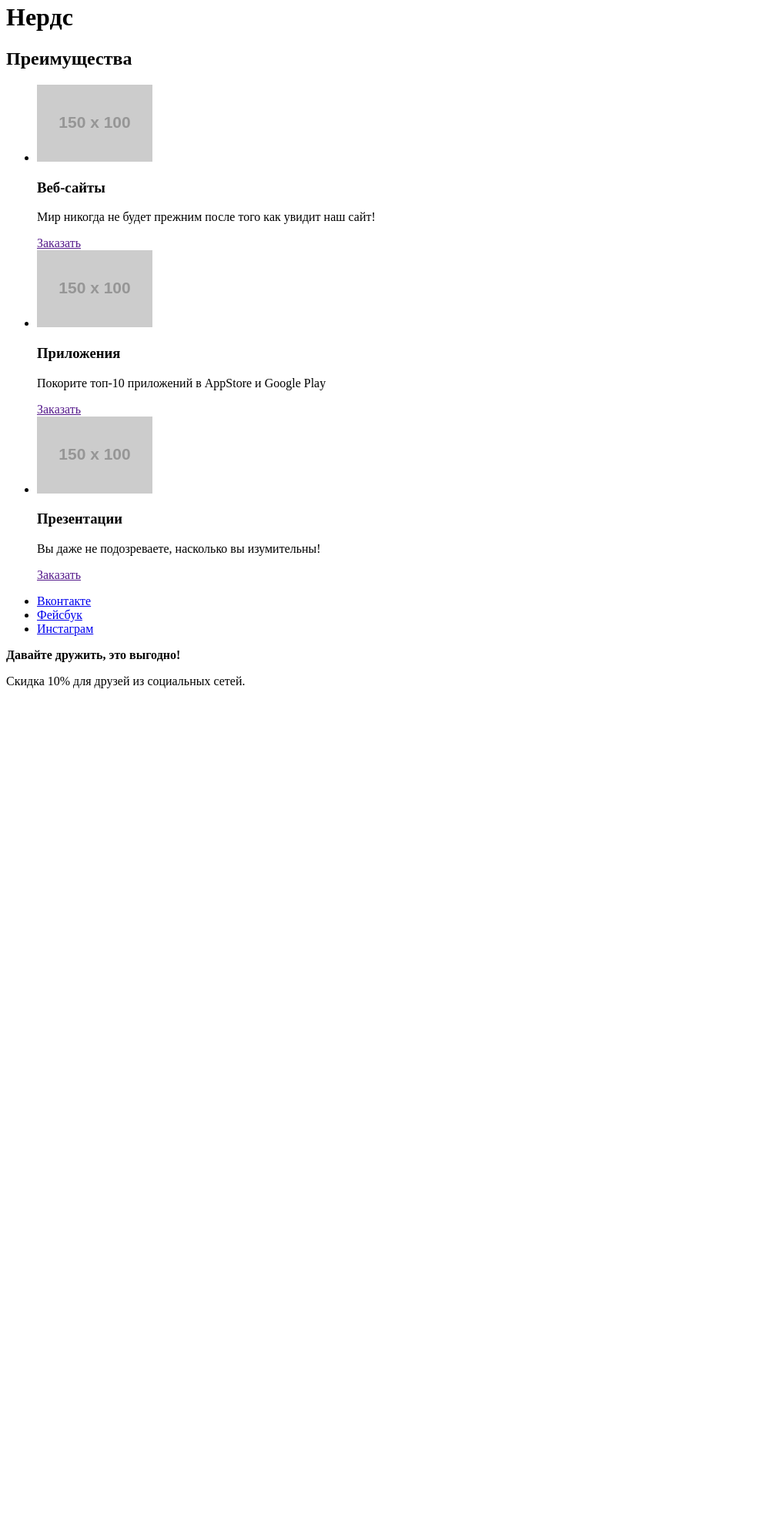
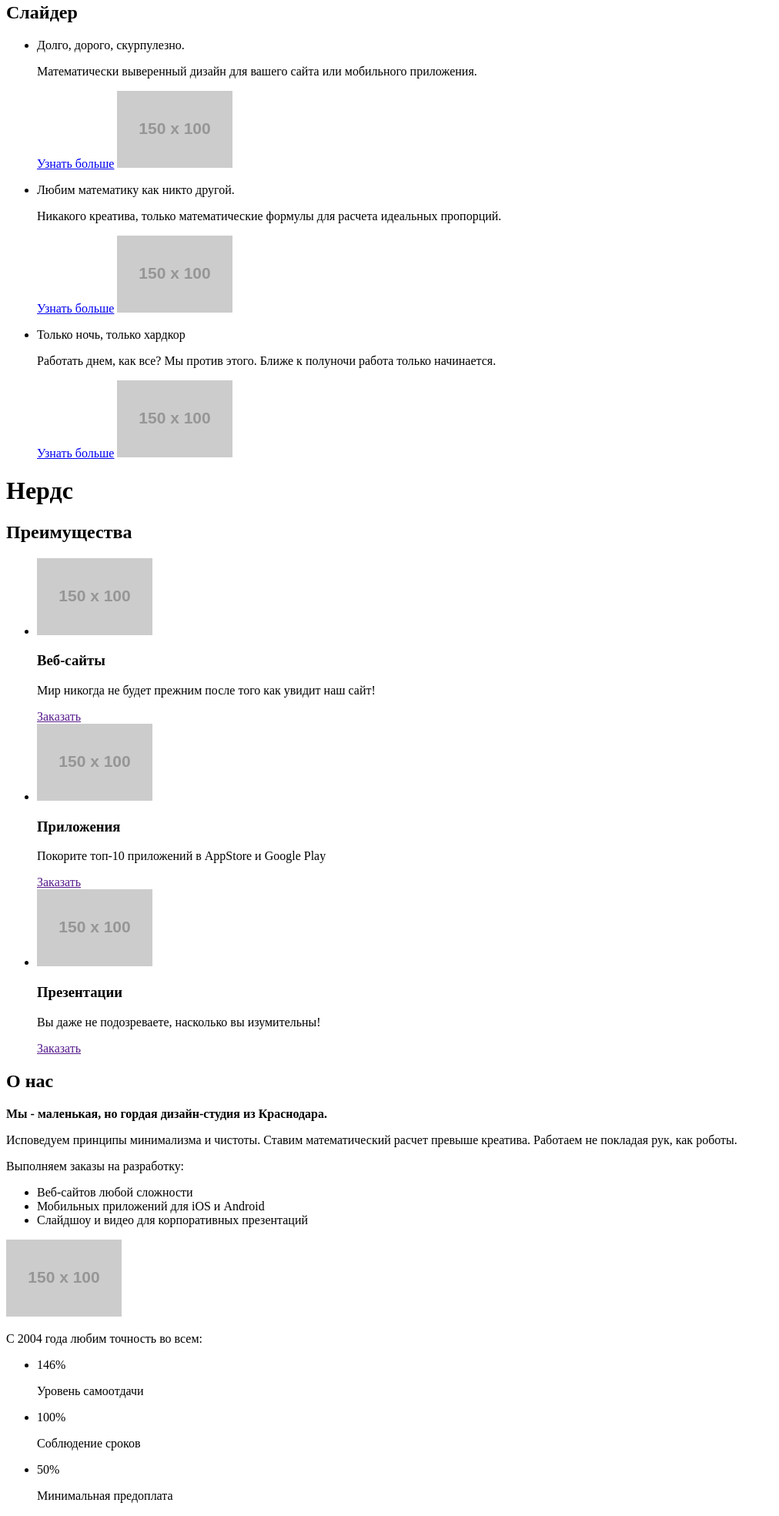
Before and after one commit to Malinka585/1095379-nerds-27, a plain HTML site: page index.html in a window 1280 px wide. Shown: the part 165-2134 px from the top of the page at 77% size, without its empty margins (0-1012 px from the left). Before the commit the page ends 1075 px from the top, so only its background shows below. Drawn offline with Linux system fonts and the light colour scheme; placeholder pictures from the web are drawn by us.

Commit message:
Личный проект: дополняем разметку

```diff
--- a/index.html
+++ b/index.html
@@ -20,6 +20,31 @@
           <a href="#">Корзина</a>
         </div>
       </nav>
+      <section>
+        <h2>Слайдер</h2>
+        <ul>
+          <li>
+            <p>Долго, дорого, скурпулезно.</p>
+            <p>Математически выверенный дизайн для вашего сайта или мобильного приложения.</p>
+            <a href="#">Узнать больше</a>
+            <img src="https://via.placeholder.com/150x100" alt="Мобильные телефоны">
+          </li>
+          <li>
+            <p>Любим математику как никто другой.</p>
+            <p>Никакого креатива, только математические формулы для расчета идеальных пропорций.</p>
+            <a href="#">Узнать больше</a>
+            <img src="https://via.placeholder.com/150x100" alt="Мобильные телефоны">
+          </li>
+          <li>
+            <p>Только ночь, только хардкор</p>
+            <p>Работать днем, как все? Мы против этого. Ближе к полуночи работа только начинается.</p>
+            <a href="#">Узнать больше</a>
+            <img src="https://via.placeholder.com/150x100" alt="Мобильные телефоны">
+          </li>
+        </ul>
+      </section>
+
+
     </header>
 <main>
 
@@ -48,10 +73,64 @@
 
     </ul>
   </section>
+  <section>
+    <h2>О нас</h2>
+    <div>
+      <p>
+        <b>Мы - маленькая, но гордая дизайн-студия из Краснодара.</b>
+      </p>
+      <p>Исповедуем принципы минимализма и чистоты. Ставим математический расчет превыше креатива. Работаем не покладая рук, как роботы.</p>
+      <p>Выполняем заказы на разработку:</p>
+      <ul>
+        <li>Веб-сайтов любой сложности</li>
+        <li>Мобильных приложений для iOS и Android</li>
+        <li>Слайдшоу и видео для корпоративных презентаций</li>
+      </ul>
+    </div>
+    <div>
+      <img src="https://via.placeholder.com/150x100" alt="Nerds">
+      <p>С 2004 года любим точность во всем:</p>
+      <ul>
+        <li>
+          <span>146%</span>
+          <p>Уровень самоотдачи</p>
+        </li>
+        <li>
+          <span>100%</span>
+          <p>Соблюдение сроков</p>
+        </li>
+        <li>
+          <span>50%</span>
+          <p>Минимальная предоплата</p>
+        </li>
+      </ul>
+    </div>
+  </section>
+  <section>
+    <h2>Партнеры</h2>
+    <ul>
+      <li><a href="#"><img src="https://via.placeholder.com/150x100" alt="htmlacademy"></a></li>
+      <li><a href="#"><img src="https://via.placeholder.com/150x100" alt="Borodinski"></a></li>
+      <li><a href="#"><img src="https://via.placeholder.com/150x100" alt="Pink"></a></li>
+      <li><a href="#"><img src="https://via.placeholder.com/150x100" alt="Mishka"></a></li>
+    </ul>
+  </section>
 
 
 </main>
     <footer>
+      <select>
+        <h2>Контакты</h2>
+        <img src="https://via.placeholder.com/150x100" alt="Карта">
+        <div>
+          <h3>Nёrds design studio</h3>
+          <p>191186, г. Санкт-Петербург,<br>
+             Б. Конюшенная, д. 19/8<br>
+             Телефон: +7 (812) 666-02-66
+          </p>
+          <a href="#">Напишите нам</a>
+        </div>
+      </select>
       <ul>
         <li><a href="#">Вконтакте</a></li>
         <li><a href="#">Фейсбук</a></li>
```
Also changed, not shown: catalog.html (+12 -3 lines).
